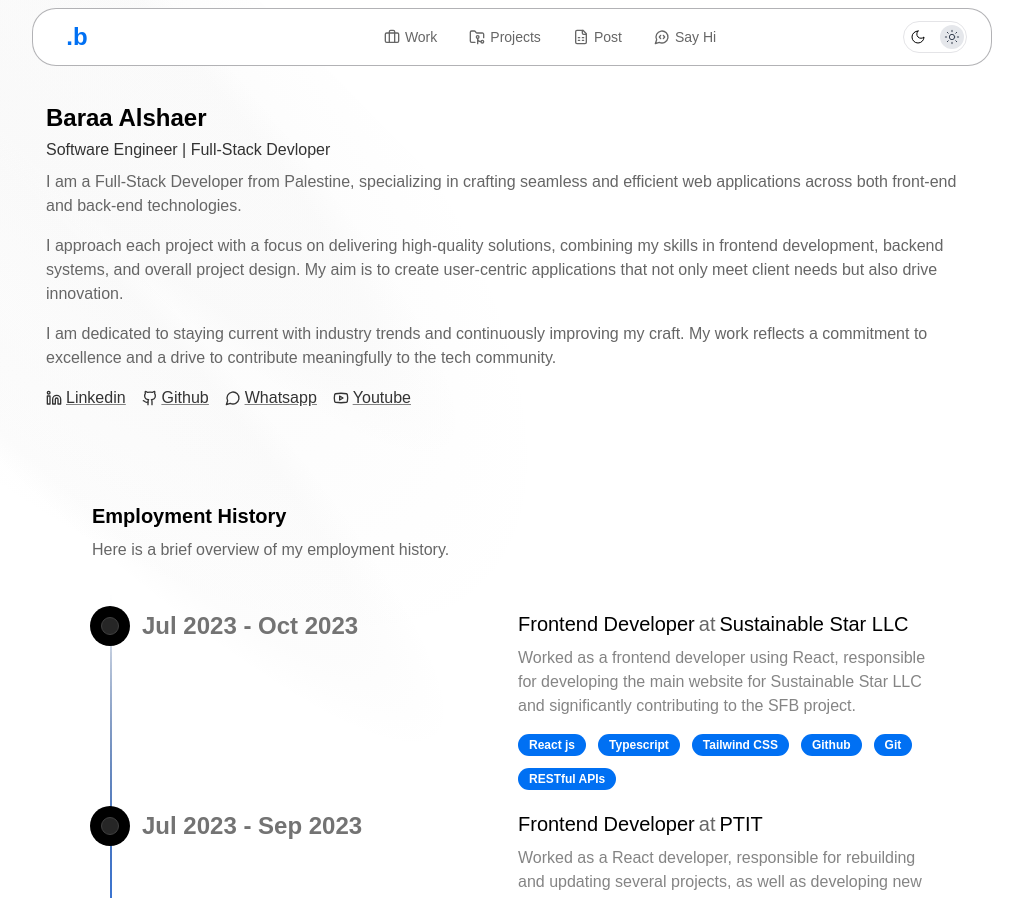
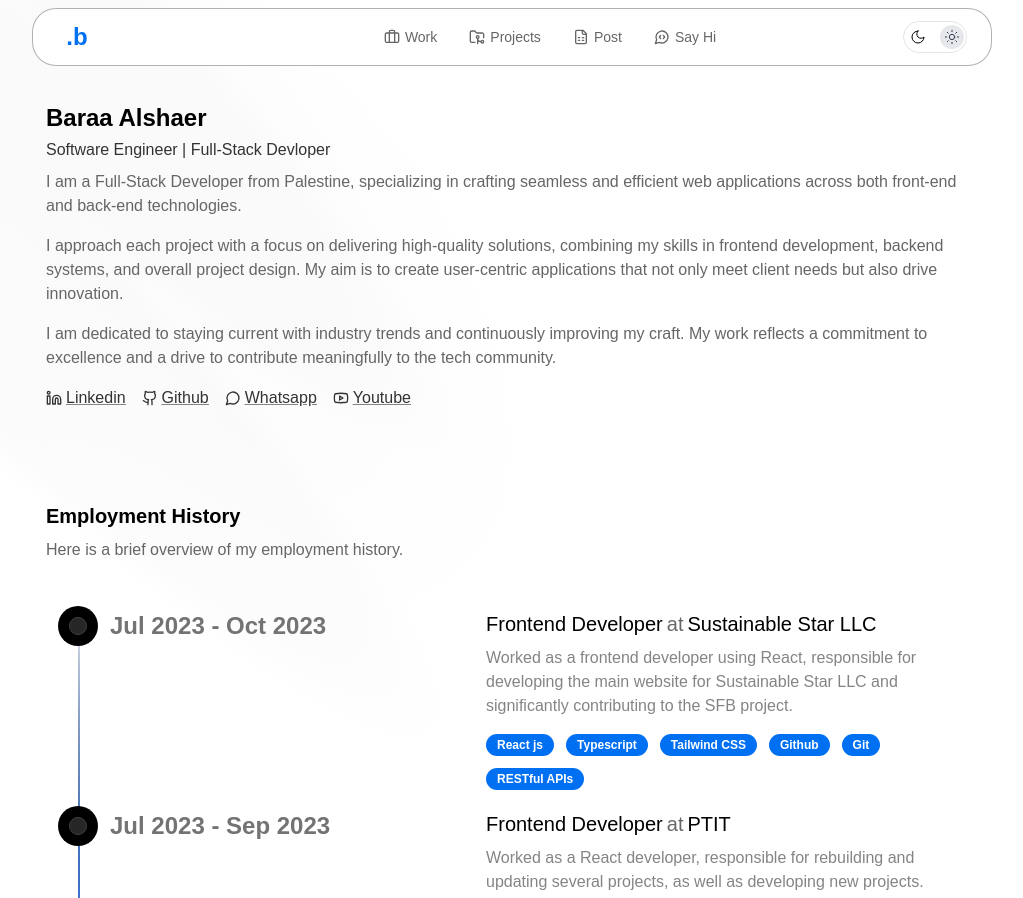
Before and after one commit to khanhtoandng/me, a Next.js app: page / in a window 1280 px wide. Shown: the top 898 px of the page, without its empty margins (128-1151 px from the left). Built offline with nearby package versions, Linux system fonts and the light colour scheme.

Commit message:
update timeline.tsx and TimelineDemo.tsx

```diff
--- a/src/components/ui/timeline.tsx
+++ b/src/components/ui/timeline.tsx
@@ -30,7 +30,7 @@ export const Timeline = ({ data }: { data: TimelineEntry[] }) => {
 
   return (
     <div className="mx-auto w-full  bg-transparent md:pt-10" ref={containerRef}>
-      <div className="section container">
+      <div className="section ">
         <h2 className="section-title pb-0">Employment History</h2>
         <p className="description">
           Here is a brief overview of my employment history.
--- a/src/components/website/TimelineDemo.tsx
+++ b/src/components/website/TimelineDemo.tsx
@@ -105,7 +105,7 @@ export function TimelineDemo() {
 
 
   return (
-    <div id="work" className="h-max min-h-screen w-full  sm:px-6 md:px-8 max-md:px-0">
+    <div id="work" className="h-max min-h-screen w-full    px-0">
       <Timeline data={data} />
     </div>
   );
```
